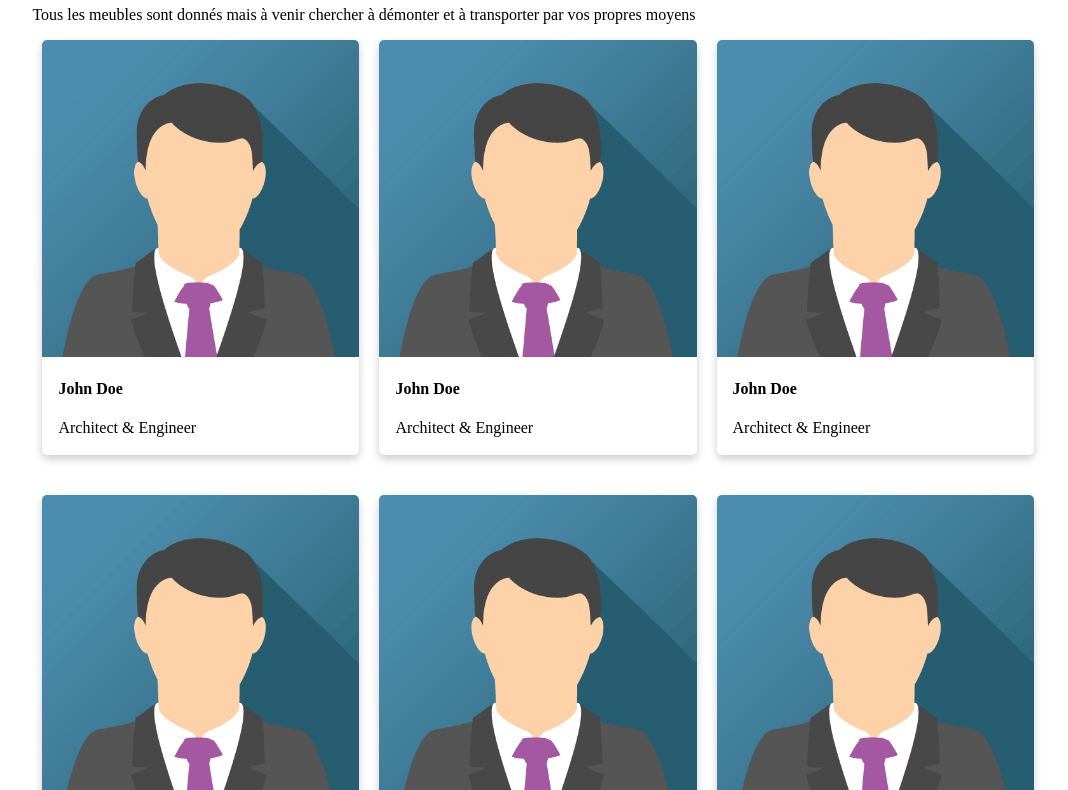
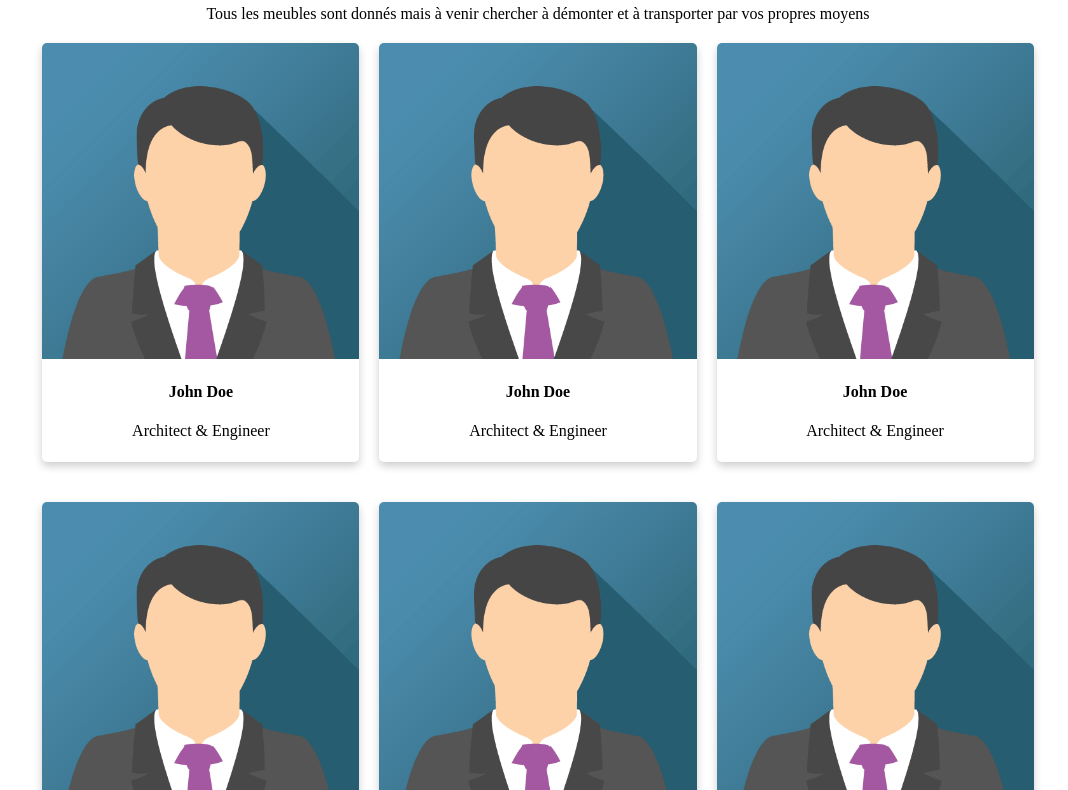
Before and after one commit to antarius73/meubles, a plain HTML site: page index.html in a window 1280 px wide. Shown: the part 60-850 px from the top of the page, without its empty margins (102-1170 px from the left). Drawn offline with Linux system fonts and the light colour scheme.

Commit message:
add title style

```diff
--- a/style.css
+++ b/style.css
@@ -1,8 +1,11 @@
 .page{
   width: 80%; /* Or set a max-width if you prefer */
   margin: 0 auto;
+  text-align: center;
 }
-
+h1, p {
+  margin: 0 0 20px; /* Adds some space below the elements */
+}
 .cards-container {
   display: flex;
   flex-wrap: wrap;
```
